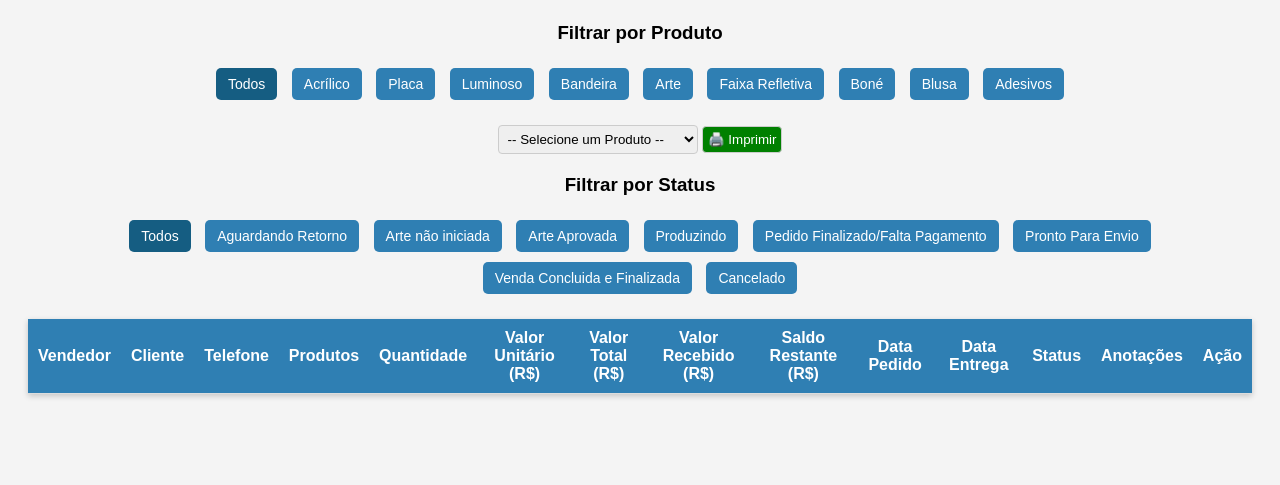
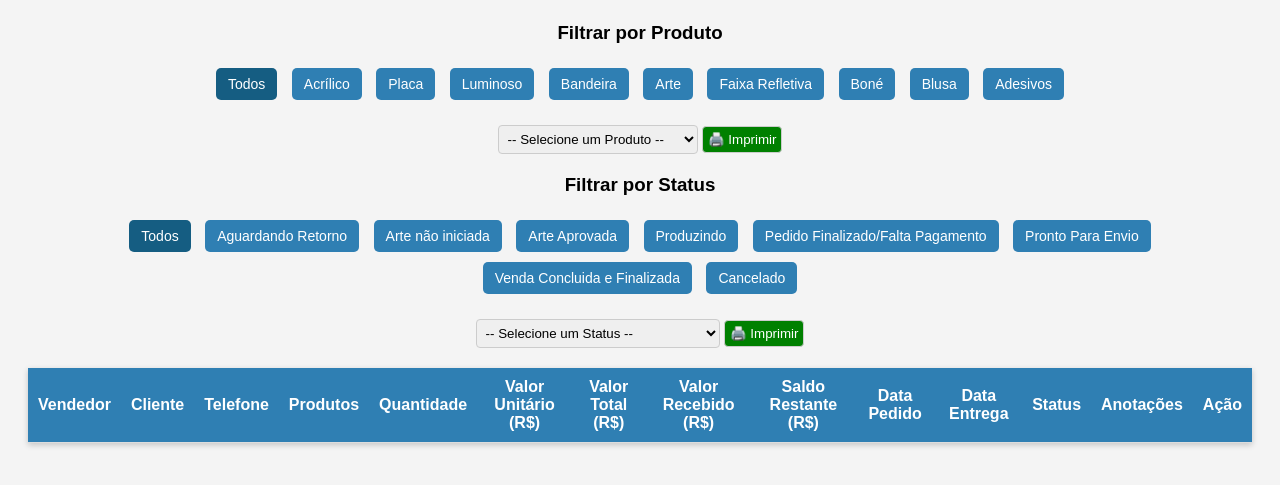
Before and after one commit to Matheusaraujo007/pedido, a website: page dashboard.html in a window 1280 px wide. Shown: the part 157-642 px from the top of the page. Drawn offline with Linux system fonts and the light colour scheme; no server answers; sample sign-in values are in the browser's storage.

Commit message:
Add files via upload

```diff
--- a/dashboard.html
+++ b/dashboard.html
@@ -91,6 +91,22 @@ ul { padding-left: 15px; margin: 5px 0; text-align: left; }
 <button onclick="filtrarStatus('Pronto Para Envio')">Pronto Para Envio</button>
 <button onclick="filtrarStatus('Venda Concluida e Finalizada')">Venda Concluida e Finalizada</button>
 <button onclick="filtrarStatus('Cancelado')">Cancelado</button>
+</div>
+
+<!-- 🔹 Impressão por Status -->
+<div id="impressaoStatusContainer" style="text-align:center; margin:20px 0;">
+  <select id="statusSelect">
+    <option value="">-- Selecione um Status --</option>
+    <option value="Aguardando Retorno">Aguardando Retorno</option>
+    <option value="Arte não iniciada">Arte não iniciada</option>
+    <option value="Arte Aprovada">Arte Aprovada</option>
+    <option value="Produzindo">Produzindo</option>
+    <option value="Pedido Finalizado/Falta Pagamento">Pedido Finalizado/Falta Pagamento</option>
+    <option value="Pronto Para Envio">Pronto Para Envio</option>
+    <option value="Venda Concluida e Finalizada">Venda Concluida e Finalizada</option>
+    <option value="Cancelado">Cancelado</option>
+  </select>
+  <button onclick="imprimirStatus()">🖨️ Imprimir</button>
 </div>
 
 <table id="tabelaPedidos">
@@ -439,6 +455,59 @@ let pedidosFiltrados = window.todosPedidos.filter(p =>
   janela.document.close();
   janela.print();
 }
+
+// 🔹 Impressão filtrada por status
+function imprimirStatus() {
+  let statusEscolhido = document.getElementById("statusSelect").value;
+  if (!statusEscolhido) {
+    alert("Selecione um status para imprimir!");
+    return;
+  }
+
+  let pedidosFiltrados = window.todosPedidos.filter(p => p.status === statusEscolhido);
+
+  if (pedidosFiltrados.length === 0) {
+    alert("Nenhum pedido encontrado para este status.");
+    return;
+  }
+
+  let conteudo = "<h2>Pedidos - Status: " + statusEscolhido + "</h2>";
+  conteudo += "<table border='1' cellspacing='0' cellpadding='5' style='width:100%; border-collapse: collapse;'>";
+  conteudo += "<tr><th>Cliente</th><th>Telefone</th><th>Produtos</th><th>Qtd Total</th><th>Vlr Total</th><th>Data Pedido</th><th>Data Entrega</th></tr>";
+
+  pedidosFiltrados.forEach(p => {
+    let produtos = "";
+    let qtdTotal = 0;
+    let valorTotal = 0;
+
+    if (p.itens) {
+      p.itens.forEach(item => {
+        produtos += `${item.produto} (${item.quantidade})<br>`;
+        qtdTotal += Number(item.quantidade);
+        valorTotal += item.quantidade * item.valorUnit;
+      });
+    }
+
+    conteudo += "<tr>" +
+      "<td>" + (p.nome_cliente || "") + "</td>" +
+      "<td>" + (p.telefone_cliente || "") + "</td>" +
+      "<td>" + produtos + "</td>" +
+      "<td>" + qtdTotal + "</td>" +
+      "<td>R$ " + valorTotal.toFixed(2) + "</td>" +
+      "<td>" + (p.data_pedido ? formatarData(p.data_pedido) : "") + "</td>" +
+      "<td>" + (p.data_entrega ? formatarData(p.data_entrega) : "") + "</td>" +
+    "</tr>";
+  });
+
+  conteudo += "</table>";
+
+  let janela = window.open("", "", "width=900,height=650");
+  janela.document.write("<html><head><title>Pedidos - Status: " + statusEscolhido + "</title>");
+  janela.document.write("<style> body{font-family:Arial} table{margin-top:10px;} th,td{padding:6px; text-align:center;} th{background:#f0f0f0;} </style>");
+  janela.document.write("</head><body>" + conteudo + "</body></html>");
+  janela.document.close();
+  janela.print();
+}
 </script>
 </body>
 </html>
```
